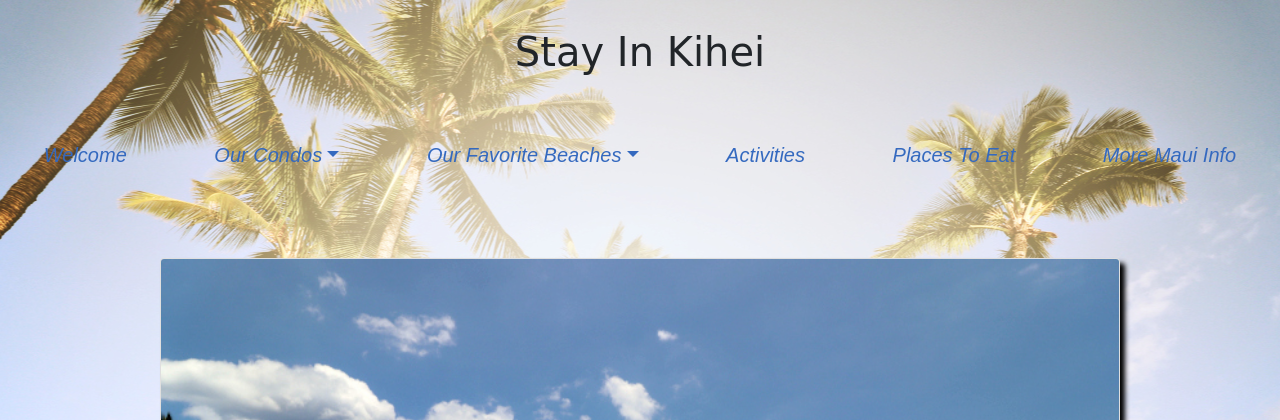
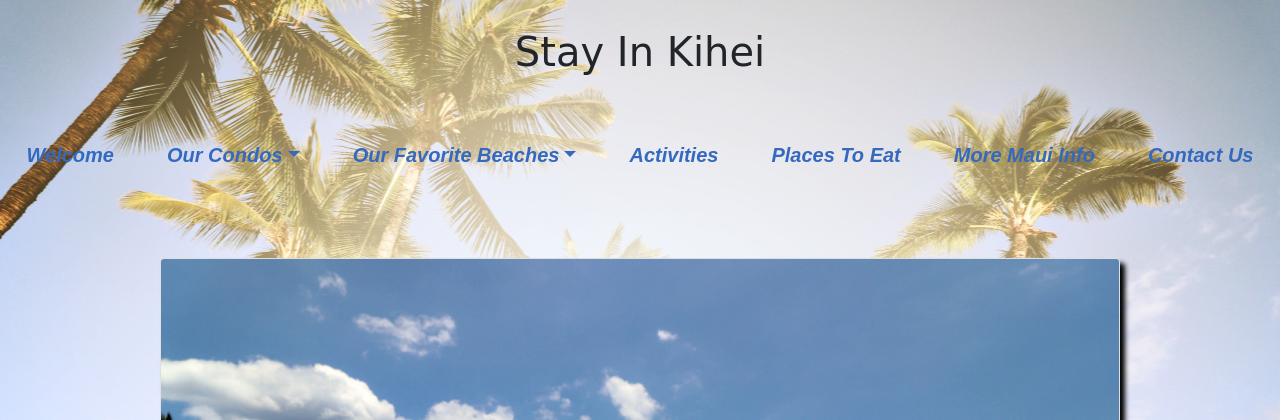
Before and after one commit to thebigbaker/stayinkihei, a Django app: page /beaches/ in a window 1280 px wide. Shown: the top 420 px of the page. Run offline with Django 3.2, Linux system fonts and the light colour scheme; some libraries are stand-ins or nearby versions.

Commit message:
add contact us page/ nav addition
created contact us page views, template, url and added to nav.

```diff
--- a/condos/urls.py
+++ b/condos/urls.py
@@ -41,6 +41,6 @@ urlpatterns = [
     url(r'^places-to-eat/paia-restaurants/$', views.PaiaRestaurantsView.as_view(), name='paia_restaurants'),
     url(r'^more-maui-info/$', views.MoreMauiInfoView.as_view(), name='more_maui_info'),
     url(r'^more-maui-info/groceries/$', views.GroceriesView.as_view(), name='groceries'),
-
+    url(r'^contact-us/$', views.ContactView.as_view(), name='contact'),
 
 ]
--- a/condos/views.py
+++ b/condos/views.py
@@ -122,3 +122,6 @@ class MoreMauiInfoView(TemplateView):
 
 class GroceriesView(TemplateView):
     template_name = 'more_maui_info/groceries.html'
+
+class ContactView(TemplateView):
+    template_name = 'contact_us.html'
--- a/static/css/style.css
+++ b/static/css/style.css
@@ -15,10 +15,7 @@
                        "foot foot foot foot foot foot foot foot foot foot foot foot"
 }
 
-#content > * {
-  bacground:#3bbced;
-  /*padding: 30px;*/
-}
+
 
 header {
   grid-area: head;
@@ -43,7 +40,7 @@ nav {
   font-style: italic;
   color: #3469BF;
   font-size: 20px;
-  font-weight: 500;
+  font-weight: 550;
 }
 
 
@@ -52,12 +49,6 @@ main {
   max-width: 960px;
   margin: 0 auto;
   /*border: 1px solid black;*/
-
-}
-
-.main-content {
-  /*grid-auto-rows: minmax(200px, auto);*/
-
 }
 
 
--- a/templates/base.html
+++ b/templates/base.html
@@ -75,6 +75,9 @@
             </li>
             <li class="nav-item">
               <a class="nav-link" href="{% url 'more_maui_info' %}">More Maui Info</a>
+            </li>
+            <li class="nav-item">
+              <a class="nav-link" href="{% url 'contact' %}">Contact Us</a>
             </li>
           </ul>
         </div>
--- /dev/null
+++ b/templates/contact_us.html
@@ -0,0 +1 @@
+<h1>Contact Us!</h1>
```
